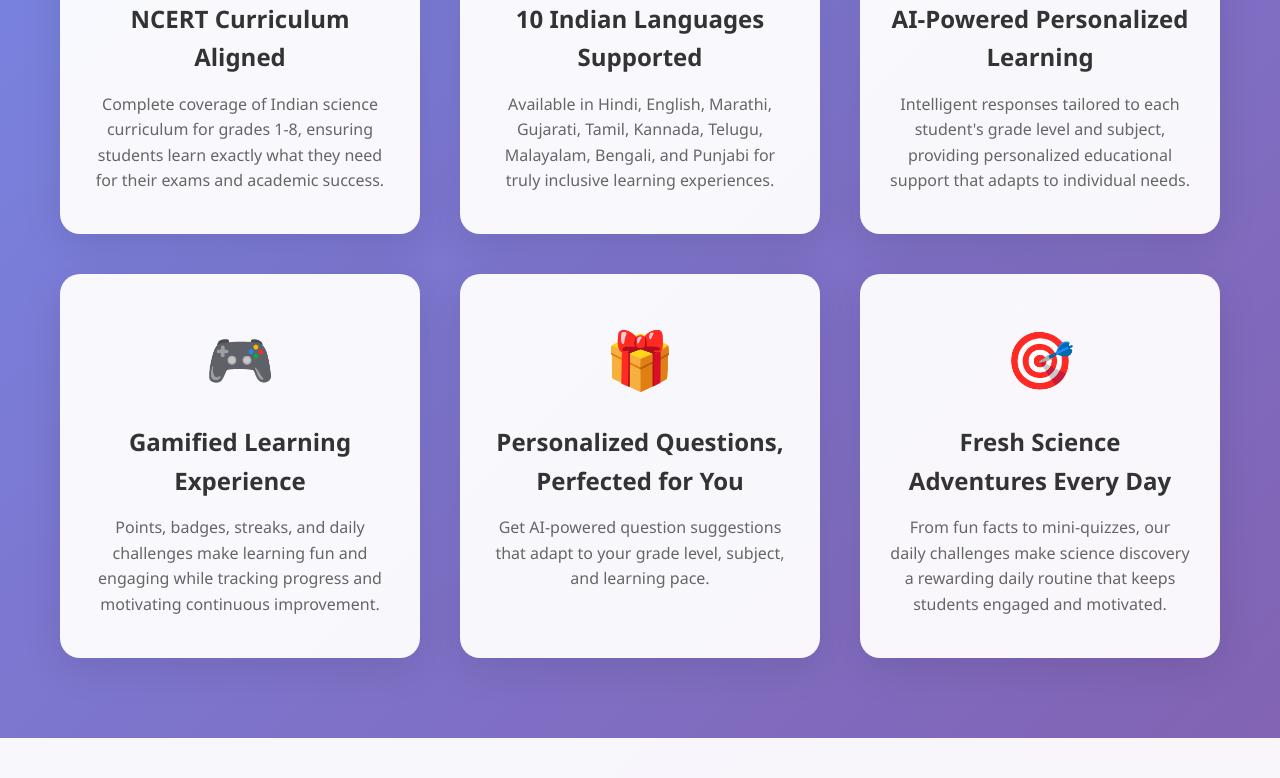
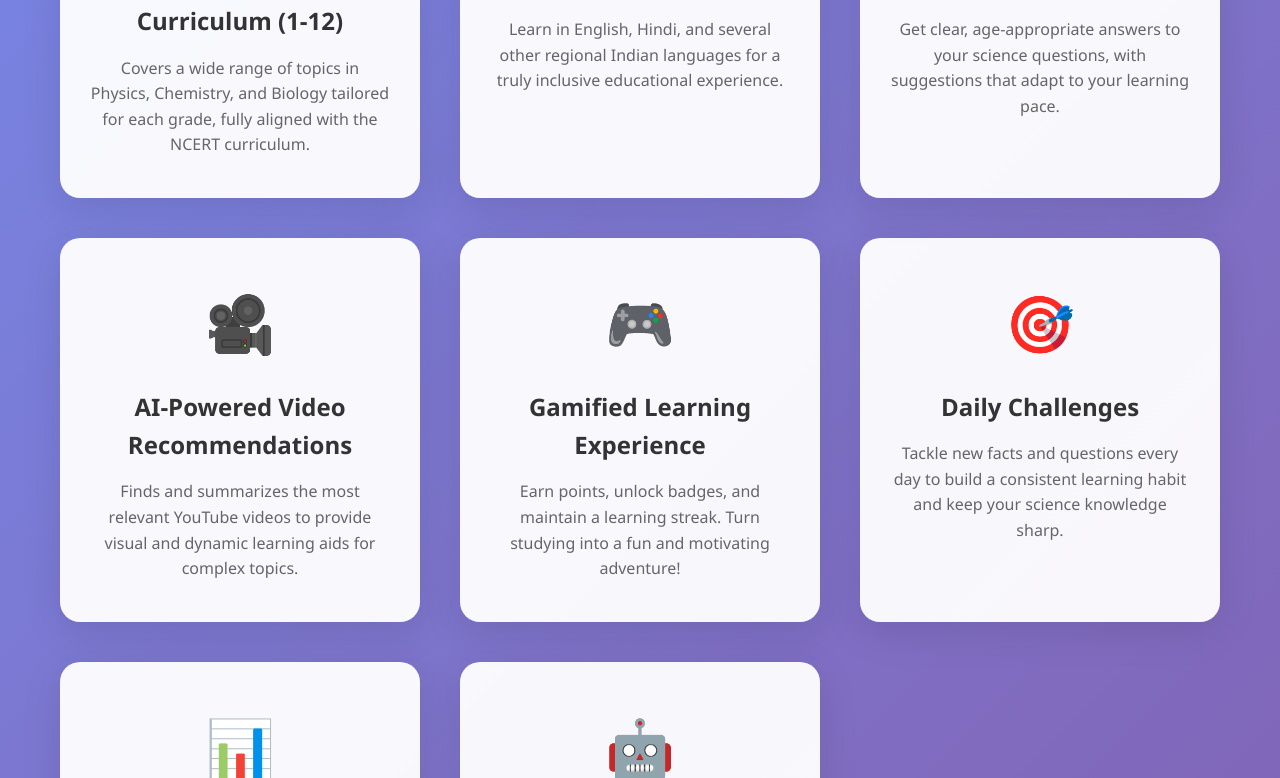
Before and after one commit to aseemm84/science-gpt, a plain HTML site: page index.html in a window 1280 px wide. Shown: the part 642-1420 px from the top of the page. Drawn offline with Linux system fonts and the light colour scheme.

Commit message:
Update index.html

```diff
--- a/index.html
+++ b/index.html
@@ -3,22 +3,22 @@
 <head>
     <meta charset="UTF-8">
     <meta name="viewport" content="width=device-width, initial-scale=1.0">
-    <title>Science GPT - AI-Powered Science Learning for Indian Students</title>
-<!-- Essential Open Graph Meta Tags -->
-    <meta property="og:title" content="Science GPT - AI-Powered Science Learning for Indian Students">
-    <meta property="og:description" content="Empowering Indian students with AI-powered science education that makes learning fun, personalized, and effective">
+    <title>ScienceGPT - AI Science Tutor for Grades 1-12</title>
+    <!-- Essential Open Graph Meta Tags -->
+    <meta property="og:title" content="ScienceGPT - AI Science Tutor for Grades 1-12">
+    <meta property="og:description" content="AI-powered science learning for students in Grades 1-12, aligned with the NCERT curriculum. Features interactive lessons, video recommendations, and gamification.">
     <meta property="og:image" content="https://aseemm84.github.io/science-gpt/preview.png">
     <meta property="og:url" content="https://aseemm84.github.io/science-gpt/">
     <meta property="og:type" content="website">
 
     <!-- Twitter Card Meta Tags -->
     <meta name="twitter:card" content="summary_large_image">
-    <meta name="twitter:title" content="Science GPT - AI-Powered Science Learning for Indian Students">
-    <meta name="twitter:description" content="Empowering Indian students with AI-powered science education that makes learning fun, personalized, and effective">
+    <meta name="twitter:title" content="ScienceGPT - AI Science Tutor for Grades 1-12">
+    <meta name="twitter:description" content="AI-powered science learning for students in Grades 1-12, aligned with the NCERT curriculum. Features interactive lessons, video recommendations, and gamification.">
     <meta name="twitter:image" content="https://aseemm84.github.io/science-gpt/preview.png">
 
     <!-- LinkedIn specific -->
-    <meta name="description" content="Science GPT - AI-Powered Science Learning for Indian Students: Empowering Indian students with AI-powered science education that makes learning fun, personalized, and effective.">
+    <meta name="description" content="ScienceGPT - AI Science Tutor for Grades 1-12: AI-powered science learning for students in Grades 1-12, aligned with the NCERT curriculum. Features interactive lessons, video recommendations, and gamification.">
 
     <style>
         * {
@@ -111,6 +111,12 @@
             transition: all 0.3s ease;
             position: relative;
             overflow: hidden;
+            display: flex;
+            flex-direction: column;
+        }
+
+        .feature-card .feature-description {
+            flex-grow: 1;
         }
 
         .feature-card::before {
@@ -137,6 +143,7 @@
             font-size: 3.5rem;
             margin-bottom: 20px;
             display: block;
+            color: #667eea;
         }
 
         .feature-title {
@@ -230,12 +237,18 @@
 
         .header, .feature-card, .cta-section {
             animation: fadeInUp 0.6s ease forwards;
+            opacity: 0;
         }
 
         .feature-card:nth-child(1) { animation-delay: 0.1s; }
         .feature-card:nth-child(2) { animation-delay: 0.2s; }
         .feature-card:nth-child(3) { animation-delay: 0.3s; }
         .feature-card:nth-child(4) { animation-delay: 0.4s; }
+        .feature-card:nth-child(5) { animation-delay: 0.5s; }
+        .feature-card:nth-child(6) { animation-delay: 0.6s; }
+        .feature-card:nth-child(7) { animation-delay: 0.7s; }
+        .feature-card:nth-child(8) { animation-delay: 0.8s; }
+
 
         /* Responsive Design */
         @media (max-width: 768px) {
@@ -297,10 +310,10 @@
     <section class="header">
         <div class="container">
             <div class="logo-container">
-                <div class="logo">🧠</div>
-                <h1>Science GPT</h1>
+                <div class="logo">🧪</div>
+                <h1>ScienceGPT</h1>
             </div>
-            <p class="tagline">Empowering Indian students with AI-powered science education that makes learning fun, personalized, and effective</p>
+            <p class="tagline">Your AI-powered science tutor for Grades 1-12, making learning fun, personalized, and effective.</p>
         </div>
     </section>
 
@@ -308,48 +321,61 @@
     <section class="features">
         <div class="container">
             <div class="features-grid">
-                <!-- Feature 1: NCERT Curriculum -->
+                <!-- Feature 1: Grade-Specific Curriculum -->
                 <div class="feature-card">
                     <span class="feature-icon">🎓</span>
-                    <h3 class="feature-title">NCERT Curriculum Aligned</h3>
-                    <p class="feature-description">Complete coverage of Indian science curriculum for grades 1-8, ensuring students learn exactly what they need for their exams and academic success.</p>
+                    <h3 class="feature-title">Grade-Specific Curriculum (1-12)</h3>
+                    <p class="feature-description">Covers a wide range of topics in Physics, Chemistry, and Biology tailored for each grade, fully aligned with the NCERT curriculum.</p>
                 </div>
 
                 <!-- Feature 2: Multi-language Support -->
                 <div class="feature-card">
-                    <span class="feature-icon">🌏</span>
-                    <h3 class="feature-title">10 Indian Languages Supported</h3>
-                    <p class="feature-description">Available in Hindi, English, Marathi, Gujarati, Tamil, Kannada, Telugu, Malayalam, Bengali, and Punjabi for truly inclusive learning experiences.</p>
+                    <span class="feature-icon">🌐</span>
+                    <h3 class="feature-title">Multi-language Support</h3>
+                    <p class="feature-description">Learn in English, Hindi, and several other regional Indian languages for a truly inclusive educational experience.</p>
                 </div>
 
-                <!-- Feature 3: AI-Powered Learning -->
+                <!-- Feature 3: Interactive Explanations -->
+                <div class="feature-card">
+                    <span class="feature-icon">💬</span>
+                    <h3 class="feature-title">Interactive Explanations</h3>
+                    <p class="feature-description">Get clear, age-appropriate answers to your science questions, with suggestions that adapt to your learning pace.</p>
+                </div>
+
+                <!-- Feature 4: AI Video Recommendations -->
+                <div class="feature-card">
+                    <span class="feature-icon">🎥</span>
+                    <h3 class="feature-title">AI-Powered Video Recommendations</h3>
+                    <p class="feature-description">Finds and summarizes the most relevant YouTube videos to provide visual and dynamic learning aids for complex topics.</p>
+                </div>
+
+                <!-- Feature 5: Gamification -->
+                <div class="feature-card">
+                    <span class="feature-icon">🎮</span>
+                    <h3 class="feature-title">Gamified Learning Experience</h3>
+                    <p class="feature-description">Earn points, unlock badges, and maintain a learning streak. Turn studying into a fun and motivating adventure!</p>
+                </div>
+
+                <!-- Feature 6: Daily Challenges -->
+                <div class="feature-card">
+                    <span class="feature-icon">🎯</span>
+                    <h3 class="feature-title">Daily Challenges</h3>
+                    <p class="feature-description">Tackle new facts and questions every day to build a consistent learning habit and keep your science knowledge sharp.</p>
+                </div>
+
+                <!-- Feature 7: Progress Tracking -->
+                <div class="feature-card">
+                    <span class="feature-icon">📊</span>
+                    <h3 class="feature-title">Progress Tracking</h3>
+                    <p class="feature-description">Monitor your learning journey across different subjects and topics with insightful analytics and performance metrics.</p>
+                </div>
+
+                <!-- Feature 8: AI-Powered Learning -->
                 <div class="feature-card">
                     <span class="feature-icon">🤖</span>
                     <h3 class="feature-title">AI-Powered Personalized Learning</h3>
-                    <p class="feature-description">Intelligent responses tailored to each student's grade level and subject, providing personalized educational support that adapts to individual needs.</p>
+                    <p class="feature-description">Intelligent responses tailored to each student's grade level, providing educational support that adapts to individual needs.</p>
                 </div>
-
-                <!-- Feature 4: Gamification -->
-                <div class="feature-card">
-                    <span class="feature-icon">🎮</span>
-                    <h3 class="feature-title">Gamified Learning Experience</h3>
-                    <p class="feature-description">Points, badges, streaks, and daily challenges make learning fun and engaging while tracking progress and motivating continuous improvement.</p>
-                </div>
-                <!-- Feature 5: Customized Suggestions -->
-                <div class="feature-card">
-                    <span class="feature-icon">🎁 </span>
-                    <h3 class="feature-title">Personalized Questions, Perfected for You</h3>
-                    <p class="feature-description">Get AI-powered question suggestions that adapt to your grade level, subject, and learning pace.</p>
-                </div>
-                <!-- Feature 6: Daily Challenges -->
-                <div class="feature-card">
-                    <span class="feature-icon">🎯</span>
-                    <h3 class="feature-title">Fresh Science Adventures Every Day</h3>
-                    <p class="feature-description">From fun facts to mini-quizzes, our daily challenges make science discovery a rewarding daily routine that keeps students engaged and motivated.</p>
-                </div>
-
-
-
             </div>
         </div>
     </section>
@@ -379,8 +405,7 @@
             const observer = new IntersectionObserver((entries) => {
                 entries.forEach((entry) => {
                     if (entry.isIntersecting) {
-                        entry.target.style.opacity = '1';
-                        entry.target.style.transform = 'translateY(0)';
+                        entry.target.style.animationPlayState = 'running';
                     }
                 });
             }, {
@@ -388,6 +413,7 @@
             });
 
             featureCards.forEach((card) => {
+                card.style.animationPlayState = 'paused';
                 observer.observe(card);
             });
 
```
